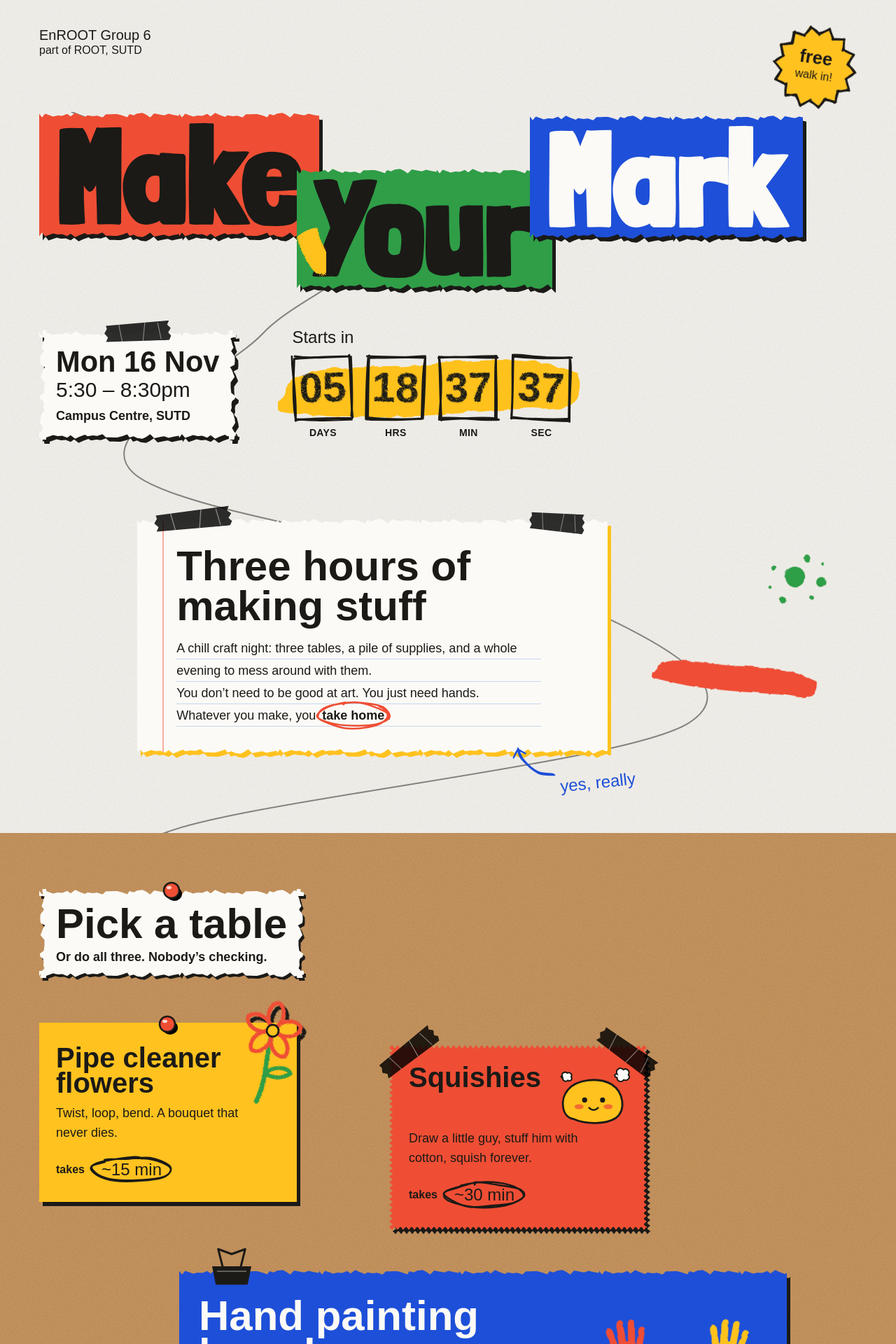
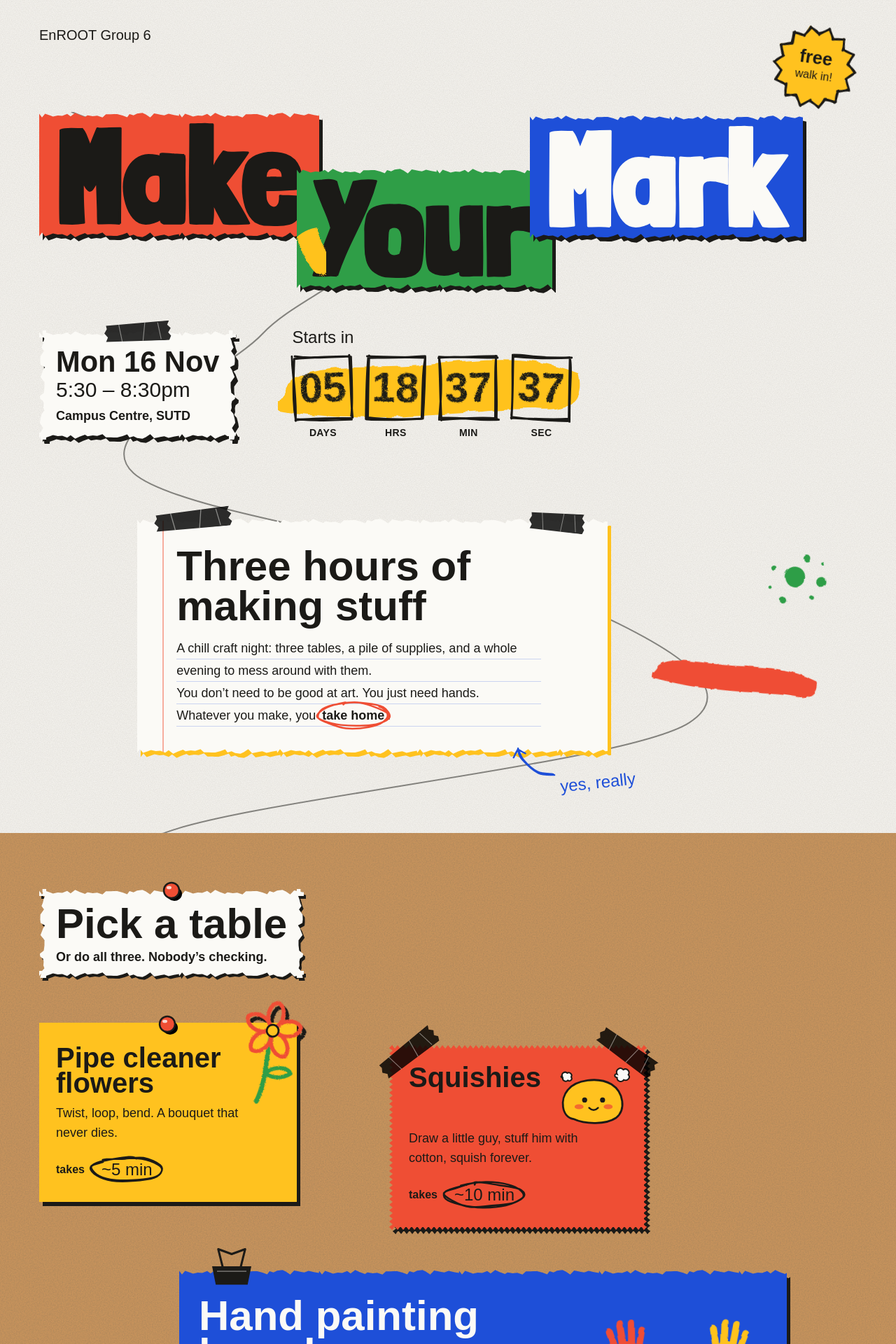
Before and after one commit to Kcjas/MakeYOURMark_website, a Next.js app: page / in a window 1280 px wide. Shown: the top 1920 px of the page at 70% size. Built offline with nearby package versions, Linux system fonts and the light colour scheme; a web font is replaced by a local one.

Commit message:
Copy updates: station times, trim venue note, byline and footer credit
- Pipe cleaner flowers ~5 min, squishies ~10 min
- Drop "You know the one." from the venue note
- Drop "site by Thejas" from the footer
- Top byline is just "EnROOT Group 6" (footer keeps the ROOT credit)

```diff
--- a/components/paper.tsx
+++ b/components/paper.tsx
@@ -33,7 +33,7 @@ export function Strip({
   );
 }
 
-/** "takes ~15 min" with a hand-drawn loop around the time. */
+/** "takes ~5 min" with a hand-drawn loop around the time. */
 export function TimeTag({ time, seed, className }: { time: string; seed: number; className?: string }) {
   return (
     <p className={clsx("mt-5 flex flex-wrap items-center gap-x-2 text-base font-bold", className)}>
--- a/components/sections/footer.tsx
+++ b/components/sections/footer.tsx
@@ -23,7 +23,6 @@ export function Footer() {
           </a>
         )}
       </div>
-      <p className="mt-12 text-sm">site by Thejas</p>
     </footer>
   );
 }
--- a/components/sections/hero.tsx
+++ b/components/sections/hero.tsx
@@ -24,8 +24,6 @@ export function HeroTop() {
     <header className="relative flex items-start justify-between gap-4 px-4 pt-5 sm:px-8 lg:px-14 lg:pt-8">
       <p className="slap pt-2 font-display text-xl leading-none" style={vars({ "--d": "1850ms" })}>
         EnROOT Group 6
-        <br />
-        <span className="text-base">part of ROOT, SUTD</span>
       </p>
       {/* on phones the sticker is stuck over the title's corner so the header stays one line tall */}
       <div
--- a/components/sections/venue.tsx
+++ b/components/sections/venue.tsx
@@ -24,7 +24,6 @@ export function Venue() {
               <span className="whitespace-nowrap">{when.time}</span> ·{" "}
               <span className="whitespace-nowrap">just walk in</span>
             </p>
-            <p className="font-display text-2xl">You know the one.</p>
           </div>
         </div>
       </div>
--- a/lib/content.ts
+++ b/lib/content.ts
@@ -19,13 +19,13 @@ export const stations = [
     id: "flowers",
     name: "Pipe cleaner flowers",
     line: "Twist, loop, bend. A bouquet that never dies.",
-    time: "~15 min",
+    time: "~5 min",
   },
   {
     id: "squishies",
     name: "Squishies",
     line: "Draw a little guy, stuff him with cotton, squish forever.",
-    time: "~30 min",
+    time: "~10 min",
   },
   {
     id: "board",
```
Also changed, not shown: 1 other file (tests, documents, lock files or other folders).
